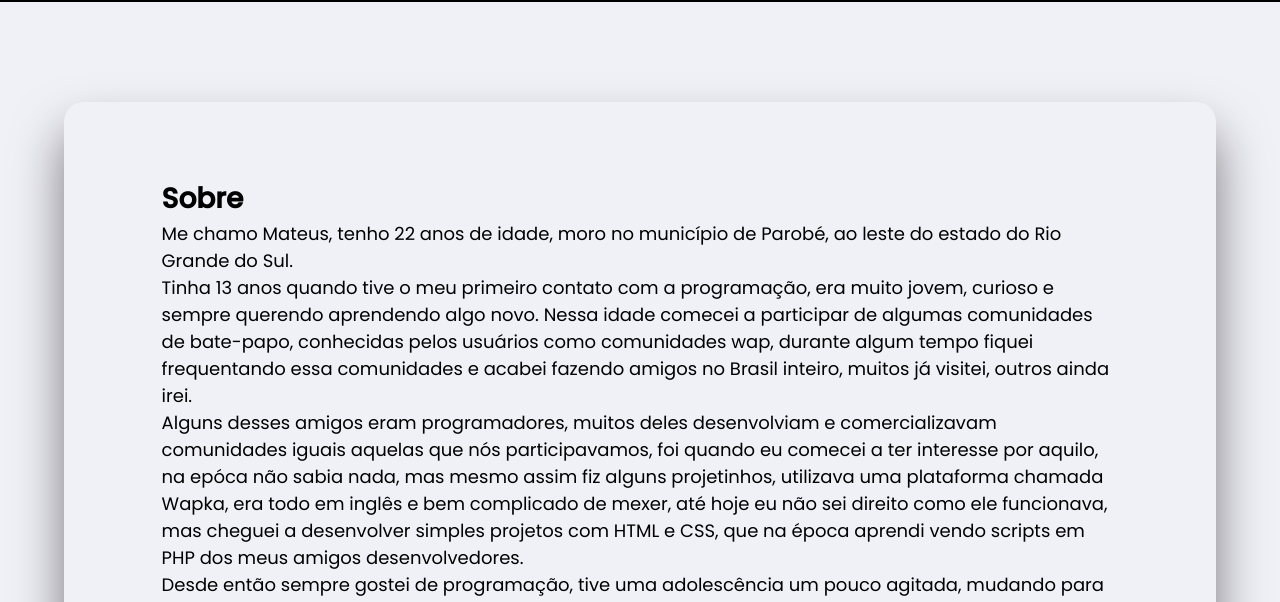
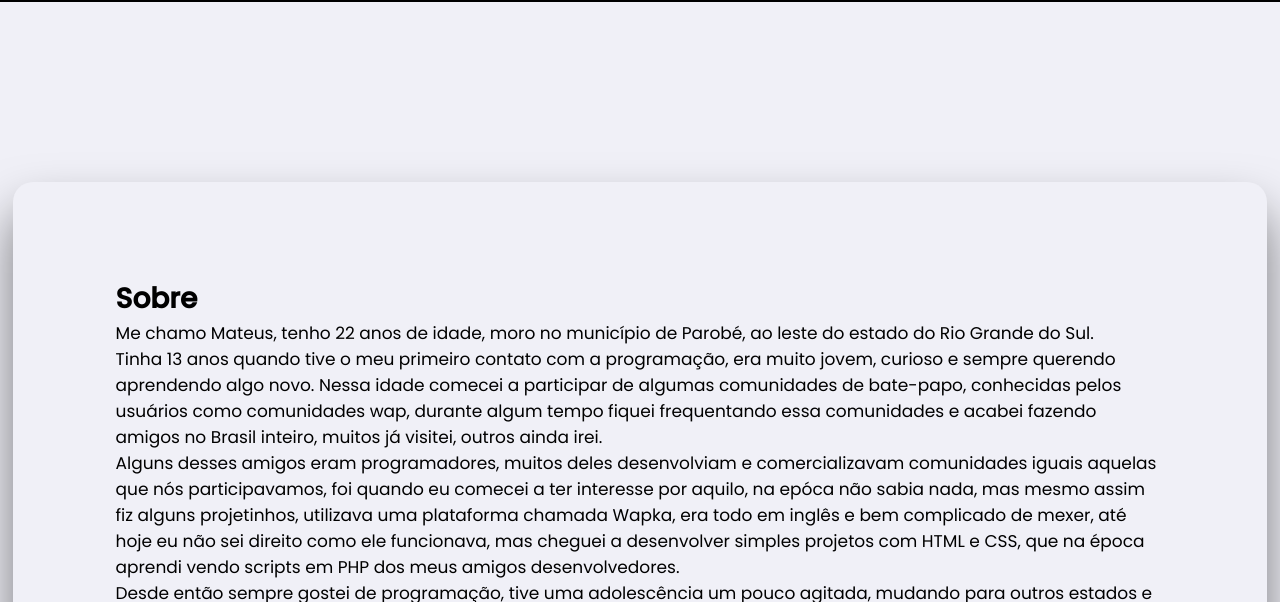
Before and after one commit to mateus-luciano/frontend-nwpfgw, a website built with webpack: page public/index.html in a window 1280 px wide. Shown: the part 198-800 px from the top of the page. Built offline with nearby package versions, Linux system fonts and the light colour scheme.

Commit message:
building page about

```diff
--- a/public/sass/pages/_about.scss
+++ b/public/sass/pages/_about.scss
@@ -4,6 +4,9 @@
     height: 100vh;
     font-size: $global-font-size;
     margin-top: 100px;
+    @include breakpoint(small-only) {
+        font-size: $global-font-size-mobile;
+    }
 
     .container-about {
         @include flex-center();
@@ -11,19 +14,45 @@
         height: 90%;
         border-radius: 20px;
         box-shadow: $box-shadow-default;
+        @include breakpoint(small-only) {
+            width: 98%;
+            height: 98%;
+        }
+        @include breakpoint(large-only) {
+            width: 90%;
+            height: 90%;
+        }
+        @include breakpoint(large-up) {
+            width: 98%;
+            height: 70%;
+        }
 
         .about-content {
             width: 90%;
-            height: 90%;
+            height: 80%;
             padding: 40px;
+            @include breakpoint(small-only) {
+                width: 99%;
+                height: 99%;
+                padding: 10px;
+            }
 
             h2 {
                 font-size: 1.4em;
                 font-weight: 600;
+                @include breakpoint(small-only) {
+                    font-size: 1em;
+                }
             }
 
             p {
                 font-size: .9em;
+                @include breakpoint(small-only) {
+                    font-size: .8em;
+                }
+                @include breakpoint(319) {
+                    font-size: .85em;
+                }
             }
         }
     }
--- a/public/sass/pages/_body.scss
+++ b/public/sass/pages/_body.scss
@@ -35,12 +35,21 @@ body {
     }
 }
 
+.neutral {
+    background: none;
+    transition: .9s;
+}
+
 .error {
     background: #f00;
+    color: #000;
+    transition: .5s;
 }
 
 .success {
     background: green;
+    color: #000;
+    transition: .9s;
 }
 
 .hidden {
```
Also changed, not shown: public/index.html (+1 -0 lines), public/sass/style.css, 1 other file.
